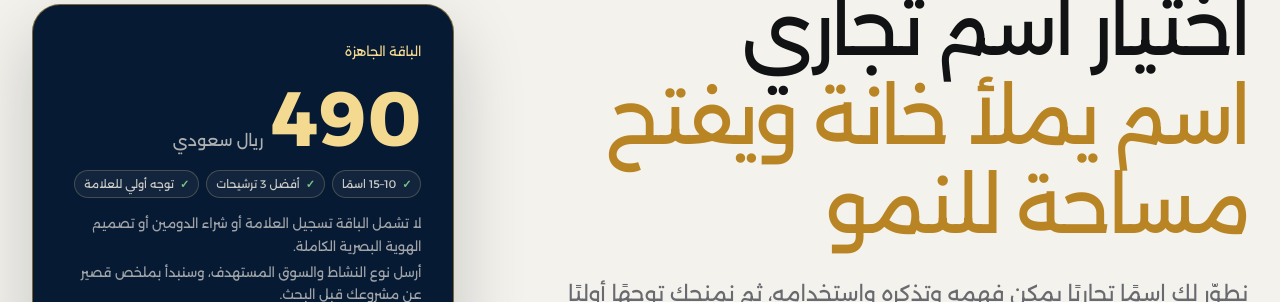
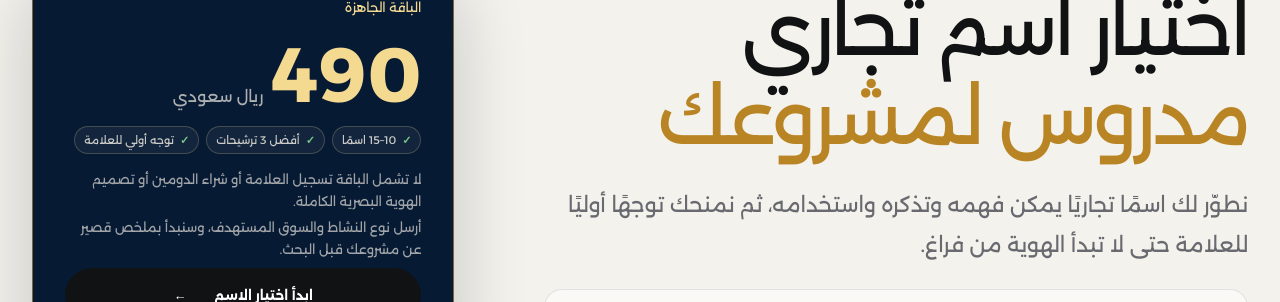
Before and after one commit to mohammedrashad2011-ui/Dewank-2026-website, a Next.js app: page /offers/brand-naming in a window 1280 px wide. Shown: the part 299-601 px from the top of the page. Built offline with nearby package versions, Linux system fonts and the light colour scheme; no server answers.

Commit message:
copy: clarify brand naming offer heading only

```diff
--- a/app/(ar)/offers/brand-naming/page.tsx
+++ b/app/(ar)/offers/brand-naming/page.tsx
@@ -83,7 +83,7 @@ export default function BrandNamingOfferPage() {
       <section className="shell offer-detail-hero brand-naming-hero">
         <div>
           <div className="offer-availability"><span className="offer-spots-available"><i aria-hidden="true" /><strong>3–5</strong> أيام عمل</span></div>
-          <h1>اختيار اسم تجاري<br/><em>اسم يملأ خانة ويفتح مساحة للنمو</em></h1>
+          <h1>اختيار اسم تجاري<br/><em>مدروس لمشروعك</em></h1>
           <p>نطوّر لك اسمًا تجاريًا يمكن فهمه وتذكره واستخدامه، ثم نمنحك توجهًا أوليًا للعلامة حتى لا تبدأ الهوية من فراغ.</p>
           <div className="brand-naming-answer" aria-label="الإجابة المختصرة">
             <b>الإجابة المختصرة</b>
```
